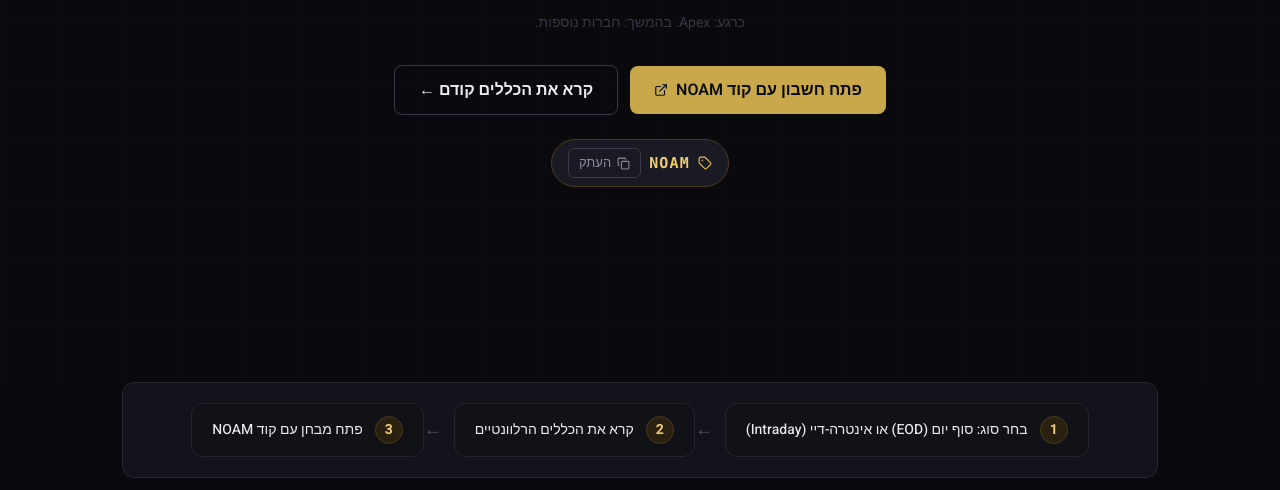
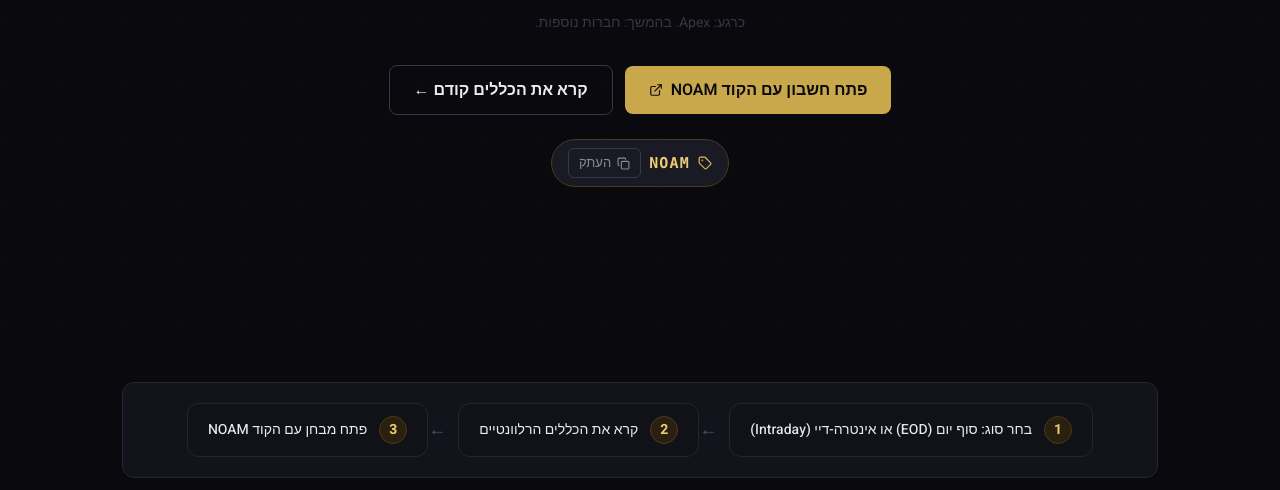
Before and after one commit to NoamYaacob/NY-PropFirms, a Next.js app: page / in a window 1280 px wide. Shown: the part 402-892 px from the top of the page. Built offline with nearby package versions, Linux system fonts and the light colour scheme.

Commit message:
fix: replace "עם קוד NOAM" with "עם הקוד NOAM" in all CTA buttons
https://claude.ai/code/session_01BNARLsTrBvyLyLUVqszY8Y

```diff
--- a/src/app/apex/eod/page.tsx
+++ b/src/app/apex/eod/page.tsx
@@ -156,7 +156,7 @@ export default function EODPage() {
 
         <div className="mt-10">
           <Button
-            label="פתח מבחן EOD עם קוד NOAM"
+            label="פתח מבחן EOD עם הקוד NOAM"
             href={APEX_URL}
             variant="primary"
             size="lg"
--- a/src/app/apex/intraday/page.tsx
+++ b/src/app/apex/intraday/page.tsx
@@ -180,7 +180,7 @@ export default function IntradayPage() {
 
         <div className="mt-8">
           <Button
-            label="פתח מבחן Intraday עם קוד NOAM"
+            label="פתח מבחן Intraday עם הקוד NOAM"
             href={APEX_URL}
             variant="primary"
             size="lg"
--- a/src/app/page.tsx
+++ b/src/app/page.tsx
@@ -107,7 +107,7 @@ export default function HomePage() {
 
           <div className="flex flex-col sm:flex-row items-center gap-3 mt-2">
             <Button
-              label="פתח חשבון עם קוד NOAM"
+              label="פתח חשבון עם הקוד NOAM"
               href={APEX_URL}
               variant="primary"
               size="lg"
@@ -132,7 +132,7 @@ export default function HomePage() {
             steps={[
               { number: 1, label: "בחר סוג: סוף יום (EOD) או אינטרה-דיי (Intraday)", href: "/apex" },
               { number: 2, label: "קרא את הכללים הרלוונטיים" },
-              { number: 3, label: "פתח מבחן עם קוד NOAM", href: APEX_URL },
+              { number: 3, label: "פתח מבחן עם הקוד NOAM", href: APEX_URL },
             ]}
           />
         </section>
```
